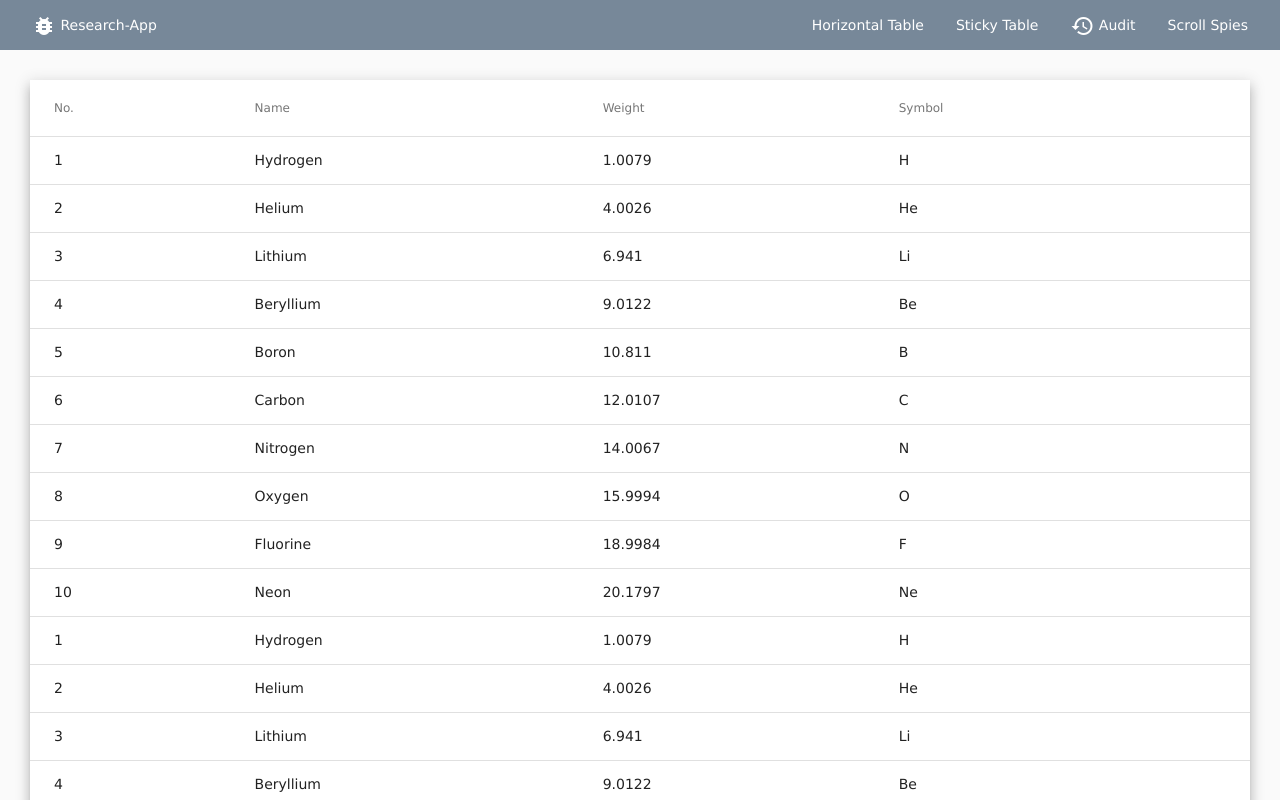
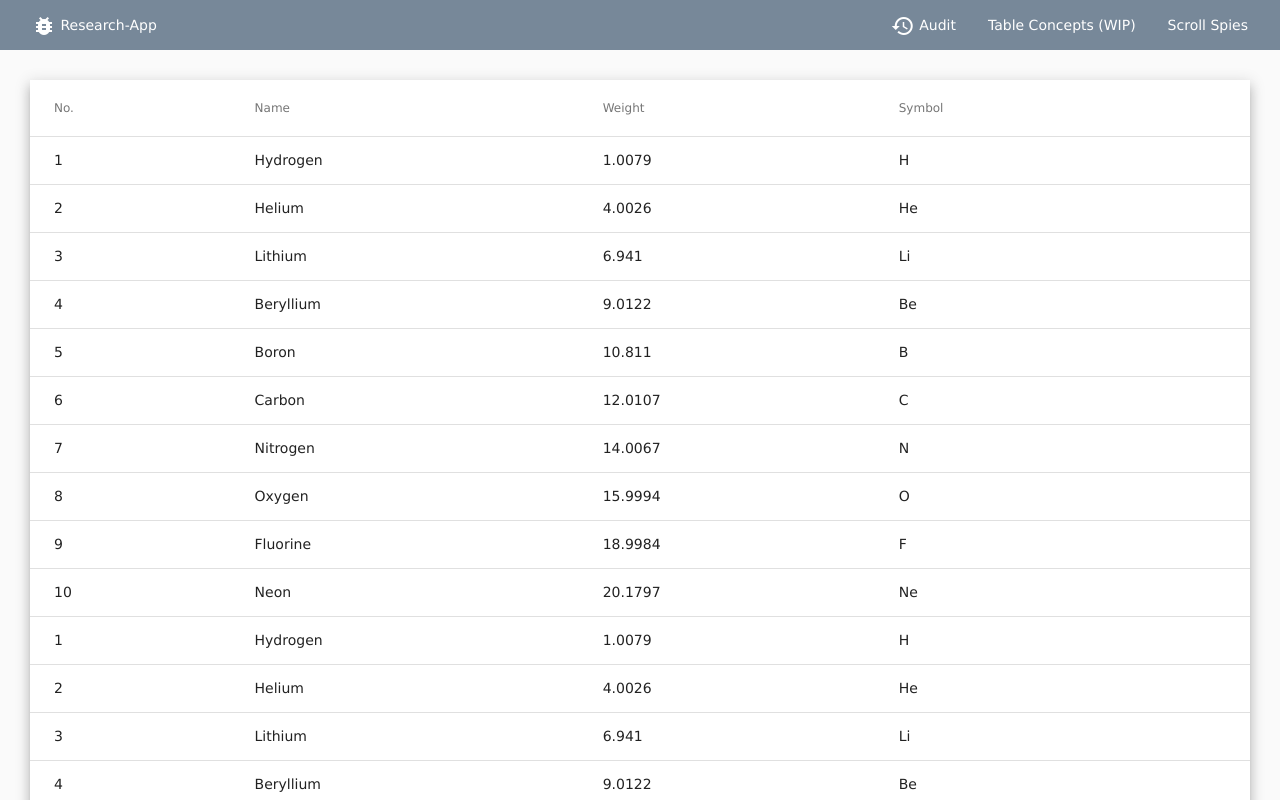
Before and after one commit to shakyamoksha/research-app, an Angular app: page /stickytable in a window 1280 px wide. Shown: the top 800 px of the page. Built offline with nearby package versions, Linux system fonts and the light colour scheme.

Commit message:
added table menu

```diff
--- a/src/app/dashboard/component/dashboard.component.html
+++ b/src/app/dashboard/component/dashboard.component.html
@@ -36,19 +36,22 @@
 
       <span class="spacer"></span>
 
-      <button mat-button routerLink="/horizontaltable">
-        Horizontal Table
-      </button>
-
-      <button mat-button routerLink="/stickytable">
-        Sticky Table
-      </button>
-
       <button mat-button routerLink="/audittrail">
         <mat-icon>history</mat-icon>
         Audit
       </button>
 
+      <button mat-button [matMenuTriggerFor]="tablesMenu">Table Concepts (WIP)</button>
+      <mat-menu #tablesMenu="matMenu">
+        <button mat-menu-item routerLink="/horizontaltable">
+          <mat-icon>table_chart</mat-icon>
+          <span>Horizontal Table</span>
+        </button>
+        <button mat-menu-item routerLink="/stickytable">
+          <mat-icon>table_rows</mat-icon>
+          <span>Sticky Table</span>
+        </button>
+      </mat-menu>
 
       <button mat-button [matMenuTriggerFor]="spyMenu">Scroll Spies</button>
       <mat-menu #spyMenu="matMenu">
```
